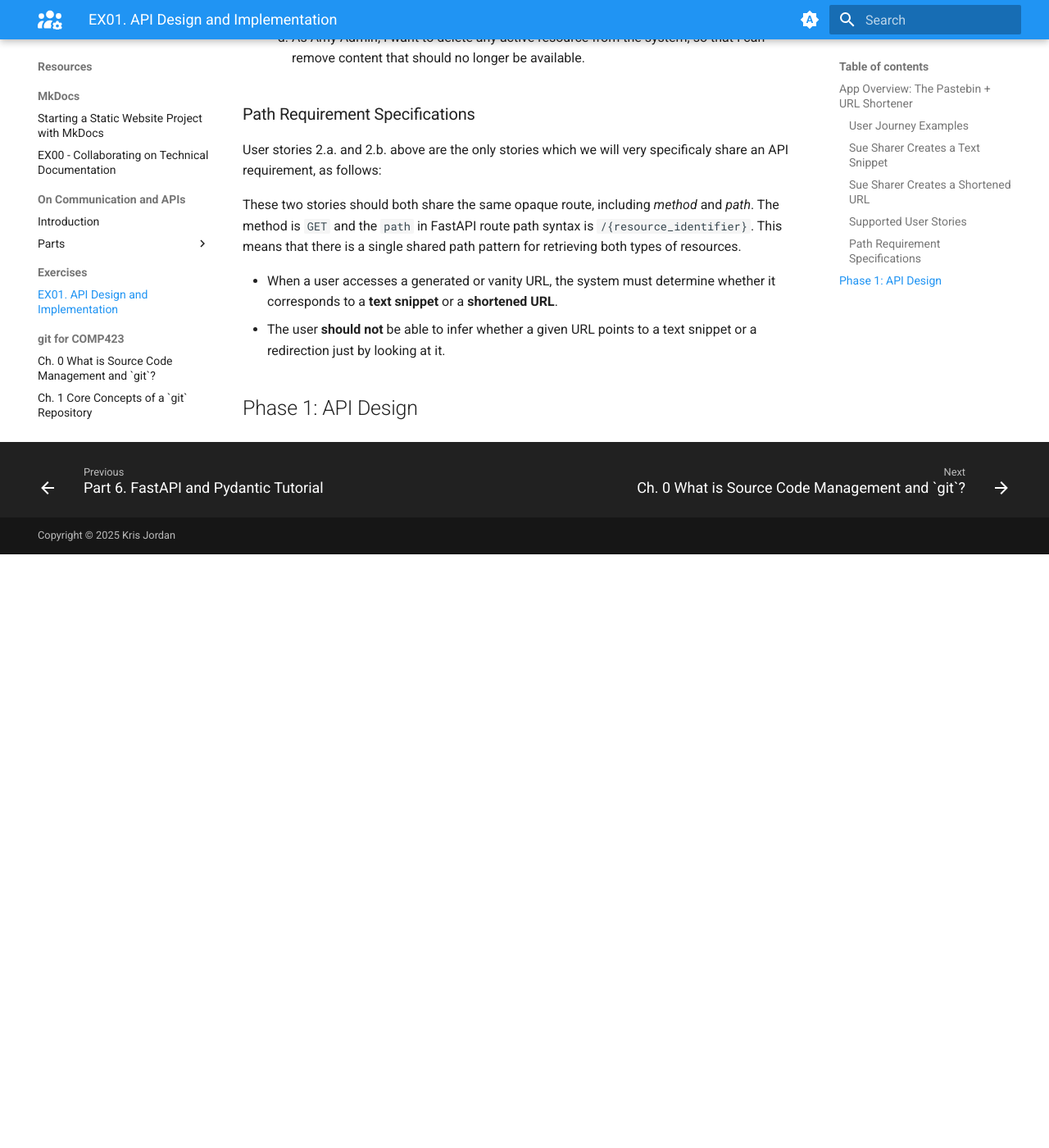
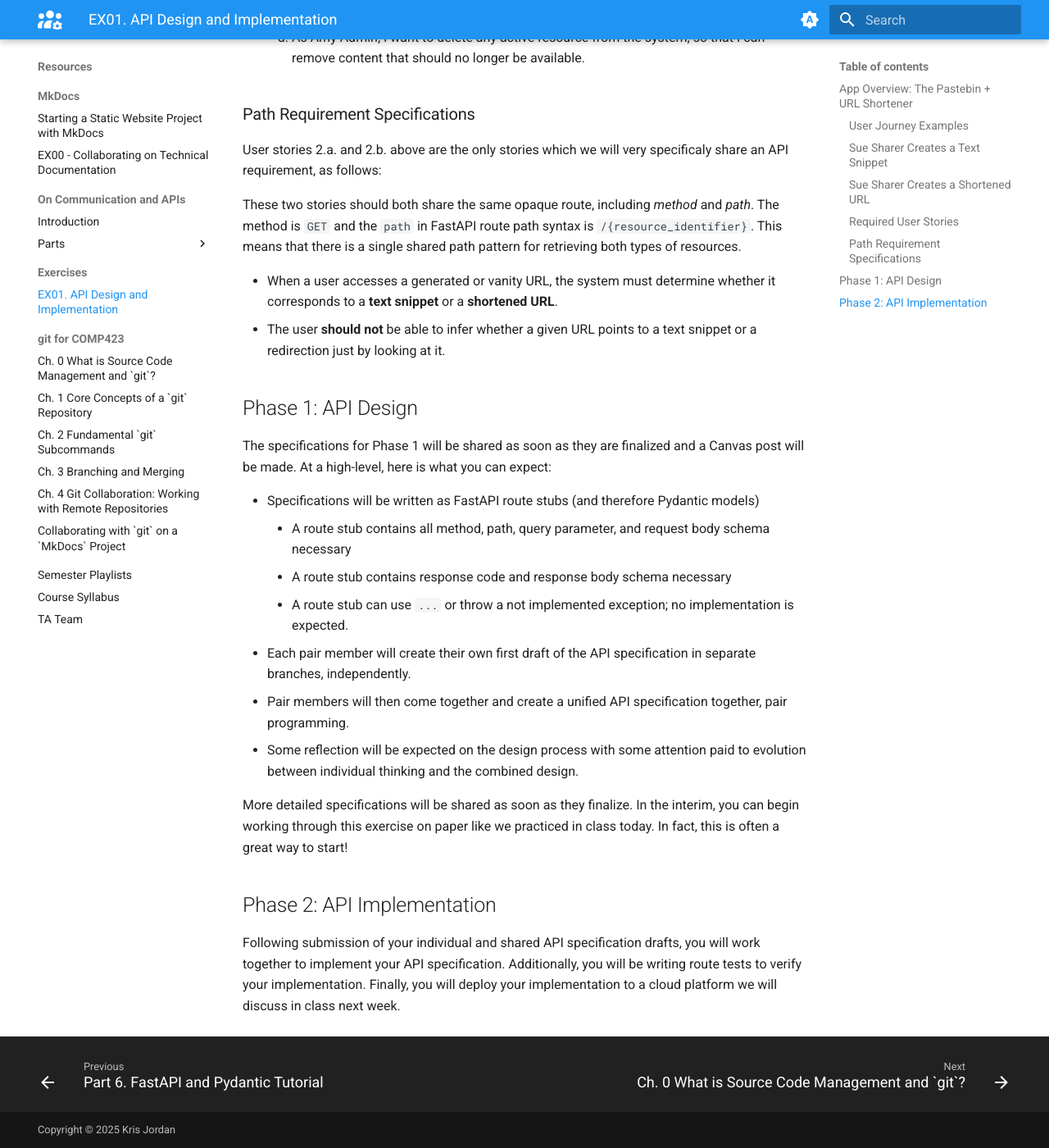
Before and after one commit to comp423-25s/comp423-25s.github.io, an MkDocs documentation site: the page built from docs/resources/exercises/ex01-api-design.md, in a window 1280 px wide and 1400 px high, scrolled down 2577 px. Shown: the whole window at 82% size. Built offline with MkDocs 1.6.1 and Material for MkDocs 9.7.7, drawn with Linux system fonts in a browser that asks for light colours; before the commit the page ends 3253 px from its top, so only the background shows below that; some of the changed text lies outside the part shown.

Commit message:
Bring draft for  ex01 into the fold

````diff
--- a/docs/resources/exercises/ex01-api-design.md
+++ b/docs/resources/exercises/ex01-api-design.md
@@ -54,8 +54,7 @@ An journey may combine a few user stories in order to give a complete start-to-f
     https://www.youtube.com/watch?v=dQw4w9WgXcQ
     ```
 
-
-### Supported User Stories
+### Required User Stories
 
 1. Sue Sharer
     1. As Sue Sharer, I want to create a new text snippet with an optional expiration time and the ability to request a custom vanity URL, so that I can control how long it is available and share a more meaningful link.
@@ -80,3 +79,19 @@ These two stories should both share the same opaque route, including *method* an
 
 
 ## Phase 1: API Design
+
+The specifications for Phase 1 will be shared as soon as they are finalized and a Canvas post will be made. At a high-level, here is what you can expect:
+
+- Specifications will be written as FastAPI route stubs (and therefore Pydantic models)
+    - A route stub contains all method, path, query parameter, and request body schema necessary
+    - A route stub contains response code and response body schema necessary
+    - A route stub can use `...` or throw a not implemented exception; no implementation is expected.
+- Each pair member will create their own first draft of the API specification in separate branches, independently.
+- Pair members will then come together and create a unified API specification together, pair programming.
+- Some reflection will be expected on the design process with some attention paid to evolution between individual thinking and the combined design.
+
+More detailed specifications will be shared as soon as they finalize. In the interim, you can begin working through this exercise on paper like we practiced in class today. In fact, this is often a great way to start!
+
+## Phase 2: API Implementation
+
+Following submission of your individual and shared API specification drafts, you will work together to implement your API specification. Additionally, you will be writing route tests to verify your implementation. Finally, you will deploy your implementation to a cloud platform we will discuss in class next week.
````
Also changed, not shown: docs/index.md (+2 -2 lines), docs/meetings/2025_01_31.md (+2 -2 lines).
